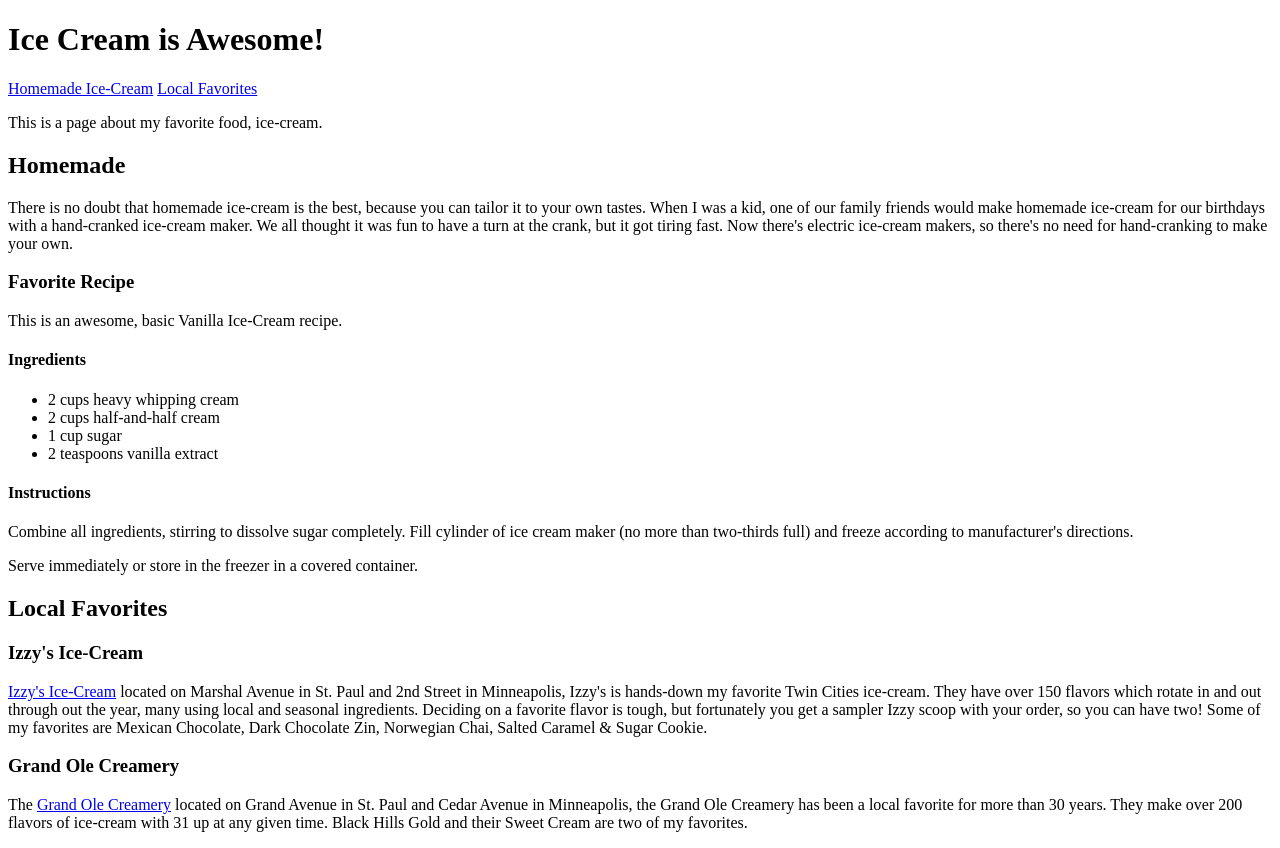
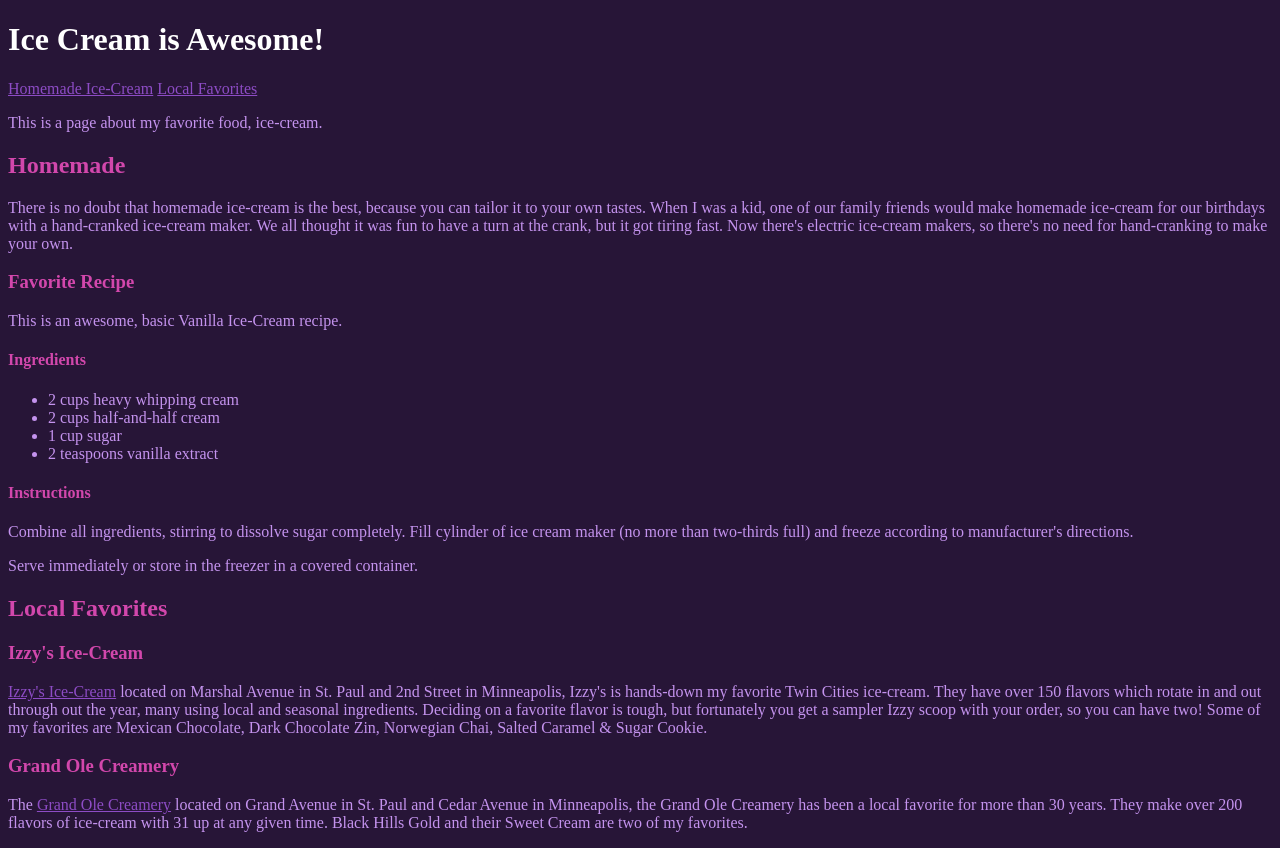
Before and after one commit to htc-ccis1301/demo-ice-cream, a plain HTML site: page index.html in a window 1280 px wide. Drawn offline with Linux system fonts and the light colour scheme.

Commit message:
added style

```diff
--- a/index.html
+++ b/index.html
@@ -3,6 +3,7 @@
 
 <head>
   <title>Ice-Cream is Awesome!</title>
+  <link rel="stylesheet" href="styles.css">
   <meta charset="utf-8" />
 </head>
 
@@ -22,10 +23,7 @@
     <section id="homemade">
       <h2>Homemade</h2>
       <p>
-        There is no doubt that homemade ice-cream is the best, because you can tailor it to your own tastes.
-        When I was a kid, one of our family friends would make homemade ice-cream for our birthdays with a
-        hand-cranked ice-cream maker. We all thought it was fun to have a turn at the crank, but it got tiring
-        fast. Now there's electric ice-cream makers, so there's no need for hand-cranking to make your own.
+        There is no doubt that homemade ice-cream is the best, because you can tailor it to your own tastes. When I was a kid, one of our family friends would make homemade ice-cream for our birthdays with a hand-cranked ice-cream maker. We all thought it was fun to have a turn at the crank, but it got tiring fast. Now there's electric ice-cream makers, so there's no need for hand-cranking to make your own.
       </p>
 
       <h3>Favorite Recipe</h3>
@@ -41,8 +39,7 @@
 
       <h4>Instructions</h4>
       <p>
-        Combine all ingredients, stirring to dissolve sugar completely. Fill cylinder of ice cream maker (no
-        more than two-thirds full) and freeze according to manufacturer's directions.
+        Combine all ingredients, stirring to dissolve sugar completely. Fill cylinder of ice cream maker (no more than two-thirds full) and freeze according to manufacturer's directions.
       </p>
       <p>Serve immediately or store in the freezer in a covered container.</p>
     </section>
@@ -52,20 +49,12 @@
 
       <h3>Izzy's Ice-Cream</h3>
       <p>
-        <a href="https://izzysicecream.com/">Izzy's Ice-Cream</a> located on Marshal Avenue in St. Paul and
-        2nd Street in Minneapolis, Izzy's is hands-down my favorite Twin Cities ice-cream. They have over 150
-        flavors which rotate in and out through out the year, many using local and seasonal ingredients. Deciding
-        on a favorite flavor is tough, but fortunately you get a sampler Izzy scoop with your order, so you can
-        have two! Some of my favorites are Mexican Chocolate, Dark Chocolate Zin, Norwegian Chai, Salted Caramel
-        & Sugar Cookie.
+        <a href="https://izzysicecream.com/">Izzy's Ice-Cream</a> located on Marshal Avenue in St. Paul and 2nd Street in Minneapolis, Izzy's is hands-down my favorite Twin Cities ice-cream. They have over 150 flavors which rotate in and out through out the year, many using local and seasonal ingredients. Deciding on a favorite flavor is tough, but fortunately you get a sampler Izzy scoop with your order, so you can have two! Some of my favorites are Mexican Chocolate, Dark Chocolate Zin, Norwegian Chai, Salted Caramel & Sugar Cookie.
       </p>
 
       <h3>Grand Ole Creamery</h3>
       <p>
-        The <a href="http://grandolecreamery.com/">Grand Ole Creamery</a> located on Grand Avenue in St. Paul
-        and Cedar Avenue in Minneapolis, the Grand Ole Creamery has been a local favorite for more than 30 years.
-        They make over 200 flavors of ice-cream with 31 up at any given time. Black Hills Gold and their Sweet
-        Cream are two of my favorites.
+        The <a href="http://grandolecreamery.com/">Grand Ole Creamery</a> located on Grand Avenue in St. Paul and Cedar Avenue in Minneapolis, the Grand Ole Creamery has been a local favorite for more than 30 years. They make over 200 flavors of ice-cream with 31 up at any given time. Black Hills Gold and their Sweet Cream are two of my favorites.
       </p>
     </section>
 
--- /dev/null
+++ b/styles.css
@@ -0,0 +1,31 @@
+/* Palette (http://paletton.com/palette.php?uid=54A0u0klDlDdfUEl7EBl7af5-2f) */
+
+body {
+  background-color: #271537;
+  color: #C493EE;
+}
+
+#favs {
+  background-color: #3B3177;
+  color: #C493EE;
+}
+
+.ice-cream {
+  color: #F28ED7;
+}
+
+h1 {
+  color: #FFFFFF;
+}
+
+h2,
+h3,
+h4,
+h5,
+h6 {
+  color: #D247AC;
+}
+
+a {
+  color: #8D4CC5;
+}
```
